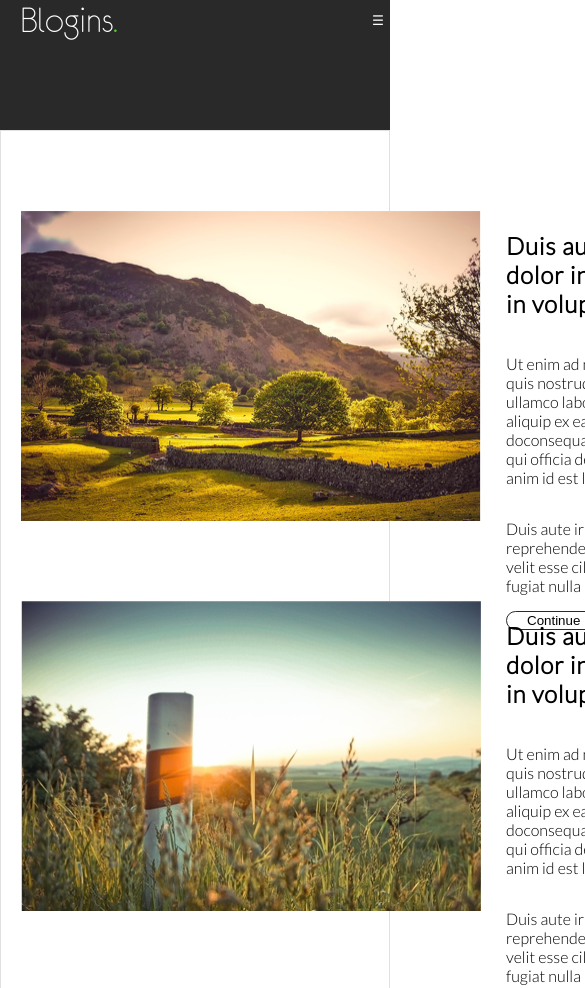
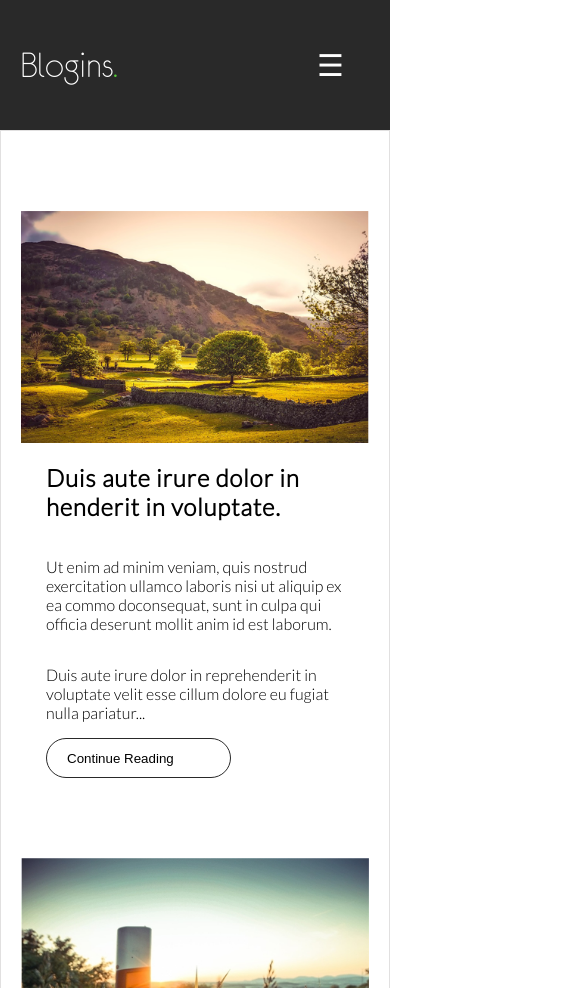
Before and after one commit to Juvbec/Blogin, a plain HTML site: page index.html in a window 390 px wide. Shown: the top 988 px of the page, 585 px wide, since content can reach past the window. Drawn offline with Linux system fonts and the light colour scheme.

Commit message:
works for mobile, no bugs found

```diff
--- a/css/main.css
+++ b/css/main.css
@@ -1,31 +1,31 @@
 /* BASIS */
 @font-face {
   font-family: euro;
-    src: url(../fonts/euro/eurof35.ttf)
+  src: url(../fonts/euro/eurof35.ttf);
 }
 @font-face {
   font-family: lato;
-    src: url(../fonts/lato/Lato-Light.ttf)
+  src: url(../fonts/lato/Lato-Light.ttf);
 }
 html {
-    margin:0;
-    padding:0;
+  margin: 0;
+  padding: 0;
   font-family: lato;
 }
 body {
-    margin:0;
-    padding:0;
+  margin: 0;
+  padding: 0;
 }
 .screen {
   position: fixed;
   height: 100%;
   width: 100%;
-    top: 0;
+  top: 130px;
   left: 0;
   background: rgb(98, 98, 98);
   opacity: 0;
   visibility: hidden;
-    transition: opacity .3s;
+  transition: opacity 0.3s;
   cursor: pointer;
 }
 button {
@@ -37,25 +37,29 @@ button:focus {
   outline: none;
 }
 
-body.open .screen{
+body.open .screen {
   opacity: 0.5;
   visibility: visible;
 }
 
-
 /* HEADER */
 header {
+  display: flex;
+  align-items: center;
   background-color: #292929;
   height: 130px;
 }
 .head-top {
+  display: flex;
+  align-items: center;
+  flex-grow: 1;
   margin: 0 auto;
   max-width: 980px;
 }
 .logo {
   font-family: euro;
   font-size: 40px;
-    margin-left: 20px
+  margin-left: 20px;
 }
 .head-top {
   color: #fff;
@@ -64,8 +68,7 @@ header {
   color: #58c93a;
 }
 nav {
-    margin-right: 20px
-
+  margin-right: 20px;
 }
 .nav-item {
   box-sizing: border-box;
@@ -82,12 +85,14 @@ nav {
 }
 .nav-item:hover {
   color: #58c93a;
-    border-bottom:4px solid #58c93a;
+  border-bottom: 4px solid #58c93a;
 }
 
 .menu-icon {
   display: none;
   background-color: inherit;
+  margin-right: 40px;
+  font-size: 30px;
   color: #fff;
 }
 
@@ -105,14 +110,11 @@ main {
   height: 310px;
   width: inherit;
   display: flex;
-    margin: 0 20px 80px 20px
+  margin: 0 20px 80px 20px;
 }
-.content img {
-    flex: 1 1;
-}
+
 .content .content-text {
   padding: 0 25px;
-    flex-shrink: 1;
 }
 .content .content-text h2 {
   letter-spacing: 0.8px;
@@ -133,7 +135,7 @@ main {
   width: 210px;
 }
 .article-btn:hover::after {
-    content: '      →';
+  content: "      →";
   white-space: pre;
 }
 
@@ -155,20 +157,18 @@ main {
   transition: color 0.3s;
 }
 .nav-bot button:hover {
-    color: #58c93a
+  color: #58c93a;
 }
-
 
 /* footer */
 footer {
   background-color: #f8f8f8;
   height: 315px;
-
 }
 .social-media {
   width: 230px;
 }
-.social-media *{
+.social-media * {
   background: #e5e5e5;
   height: 40px;
   width: 40px;
@@ -180,27 +180,27 @@ footer {
 }
 
 .facebook {
-background-image: url(../imgs/facebook.png)
+  background-image: url(../imgs/facebook.png);
 }
 .twitter {
-    background-image: url(../imgs/twitter.png)
+  background-image: url(../imgs/twitter.png);
 }
 .behance {
-    background-image: url(../imgs/behance.png)
+  background-image: url(../imgs/behance.png);
 }
-.dribble:hover{
-    background-image: url(../imgs/dribble.png)
+.dribble:hover {
+  background-image: url(../imgs/dribble.png);
 }
 .facebook:hover {
-    background-color: #3B5998;
+  background-color: #3b5998;
 }
 .twitter:hover {
-    background-color: #1DA1F2;
+  background-color: #1da1f2;
 }
 .behance:hover {
   background-color: #1769ff;
 }
-.dribble:hover{
+.dribble:hover {
   background-color: #444444;
 }
 
@@ -223,35 +223,38 @@ background-image: url(../imgs/facebook.png)
   justify-content: space-around;
 }
 
+@media (max-width: 980px) {
+  /* list items */
+  .content {
+    flex-direction: column;
+    height: fit-content;
+  }
+  .content img {
+    display: block;
+    width: 100%;
+    height: auto;
+  }
+}
 
-@media (max-width: 980px) {
-
+@media (max-width: 760px) {
+  /* nav bar */
   .menu-icon {
     display: block;
     float: right;
   }
-
   .nav-top {
-        /* position: absolute; */
-        margin-top: 130px;
-        display: flex;
+    margin-top: 670px;
     flex-direction: column;
     width: 80%;
-        /* background: #fff; */
     z-index: 1;
     opacity: 0;
     display: none;
-        /* height: 0; */
-        /* transform: translate(0, -100%); */
-        transition: opacity .6s;
+    transition: opacity 0.6s;
   }
   body.open .nav-top {
-        /* transform: translate(0, 0); */
     opacity: 1;
     display: flex;
-
   }
-
   .nav-top .nav-item {
     width: 100%;
     border: none;
--- a/index.html
+++ b/index.html
@@ -10,7 +10,7 @@
 <body >
     <div class="screen" onclick="toggleMenu()"></div>
     <header>
-    <section class="head-top flex space-between align-center">
+    <section class="head-top space-between">
             <div class="logo-top logo">Blogins<span class="green-dot">.</span></div>
             <nav class="nav-top flex">
                 <div class="nav-item">journal</div>
```
Lines whose indentation alone changed are shown as unchanged.
